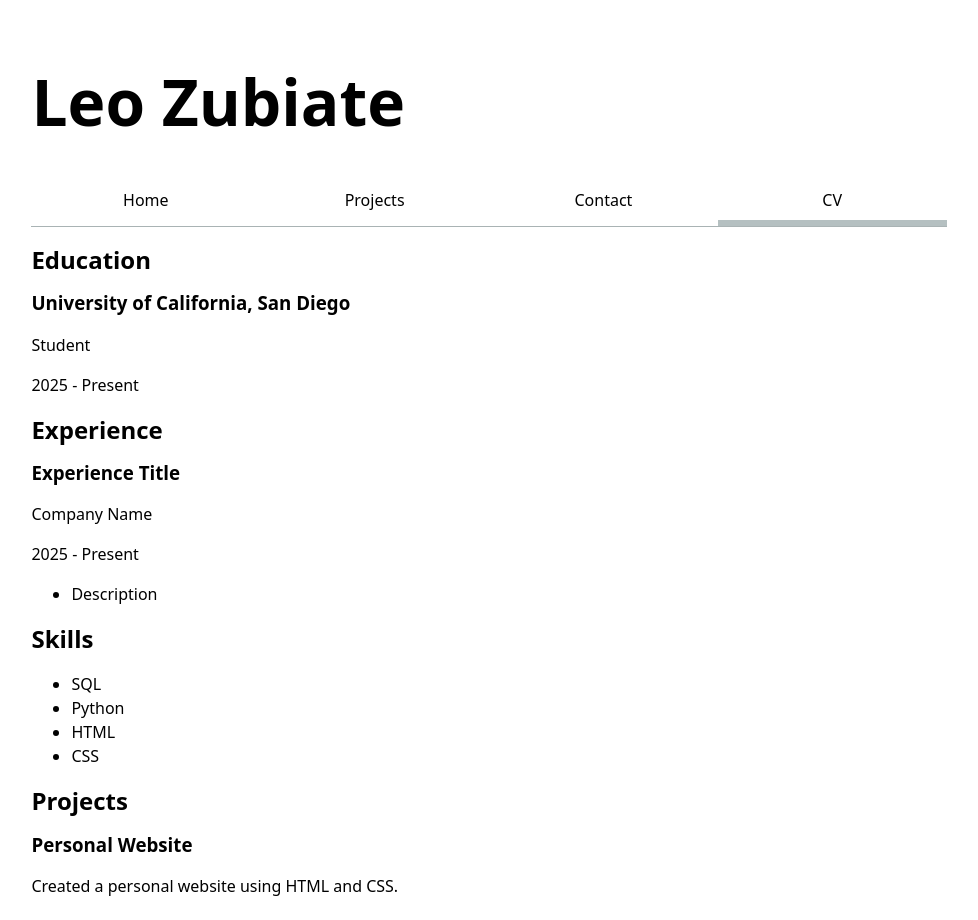
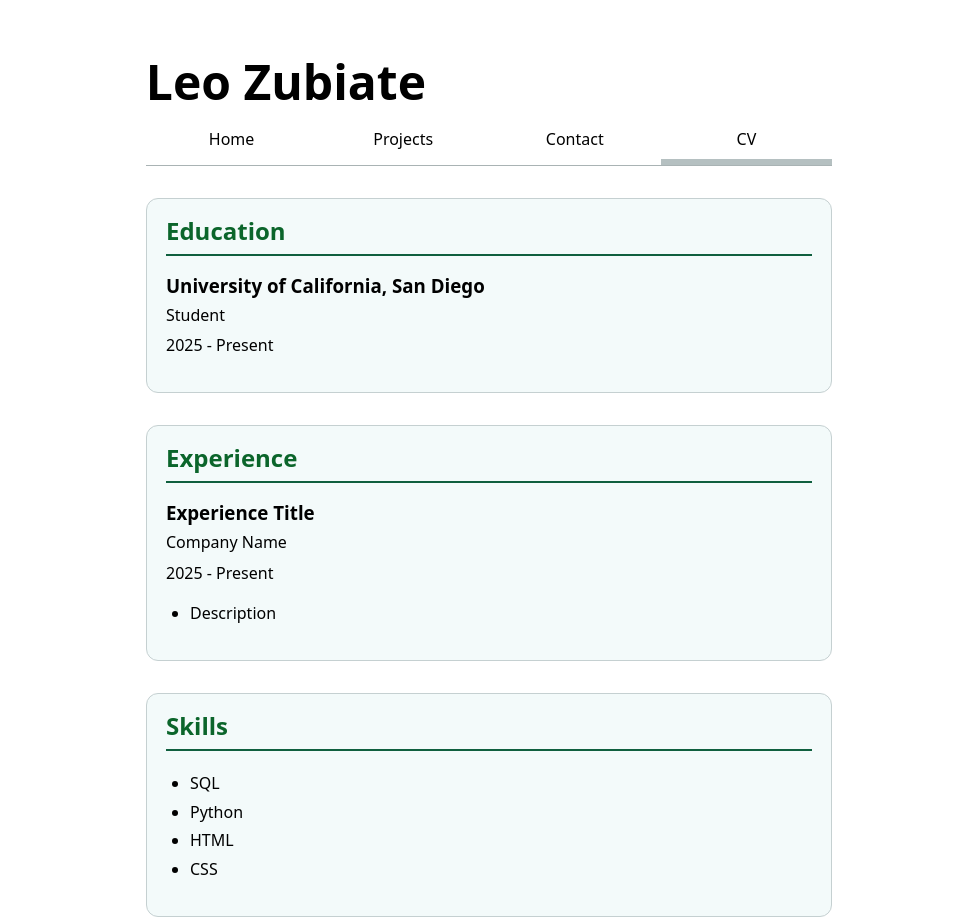
Before and after one commit to 1eo-lz/portfolio, a plain HTML site: page cv/index.html in a window 1280 px wide. Shown: the top 920 px of the page, without its empty margins (151-1129 px from the left). Drawn offline with Linux system fonts and the light colour scheme.

Commit message:
lab2 cv styling

```diff
--- a/cv/index.html
+++ b/cv/index.html
@@ -6,7 +6,7 @@
     <title>Leo Zubiate - CV</title>
     <link rel="stylesheet" href="../style.css">
 </head>
-<body>
+<body class = "cv-page">
     <h1>Leo Zubiate</h1>
 
     <nav>
--- a/style.css
+++ b/style.css
@@ -106,3 +106,47 @@
     width: 100%;
     height: auto;
 }
+
+.cv-page {
+    max-width: 75ch;
+}
+
+.cv-page h1 {
+    font-size: 300%;
+    margin-bottom: 0.2em;
+}
+
+.cv-page section {
+    margin-block: 2em;
+    padding: 1.2em;
+    border: 1px solid oklch(85% 3% 200);
+    border-radius: 12px;
+    background-color: oklch(98% 2% 200);
+}
+
+.cv-page section h2 {
+    color: oklch(44.433% 0.12018 149.053);
+    border-bottom: 2px solid var(--color-accent);
+    padding-bottom: 0.4em;
+    margin-top: 0;
+}
+
+.cv-page article {
+    margin-block: 1em;
+}
+
+.cv-page article h3 {
+    margin-bottom: 0.3em;
+}
+
+.cv-page article p {
+    margin-block: 0.4em;
+}
+
+.cv-page ul {
+    padding-left: 1.5em;
+}
+
+.cv-page li {
+    margin-block: 0.3em;
+}
```
